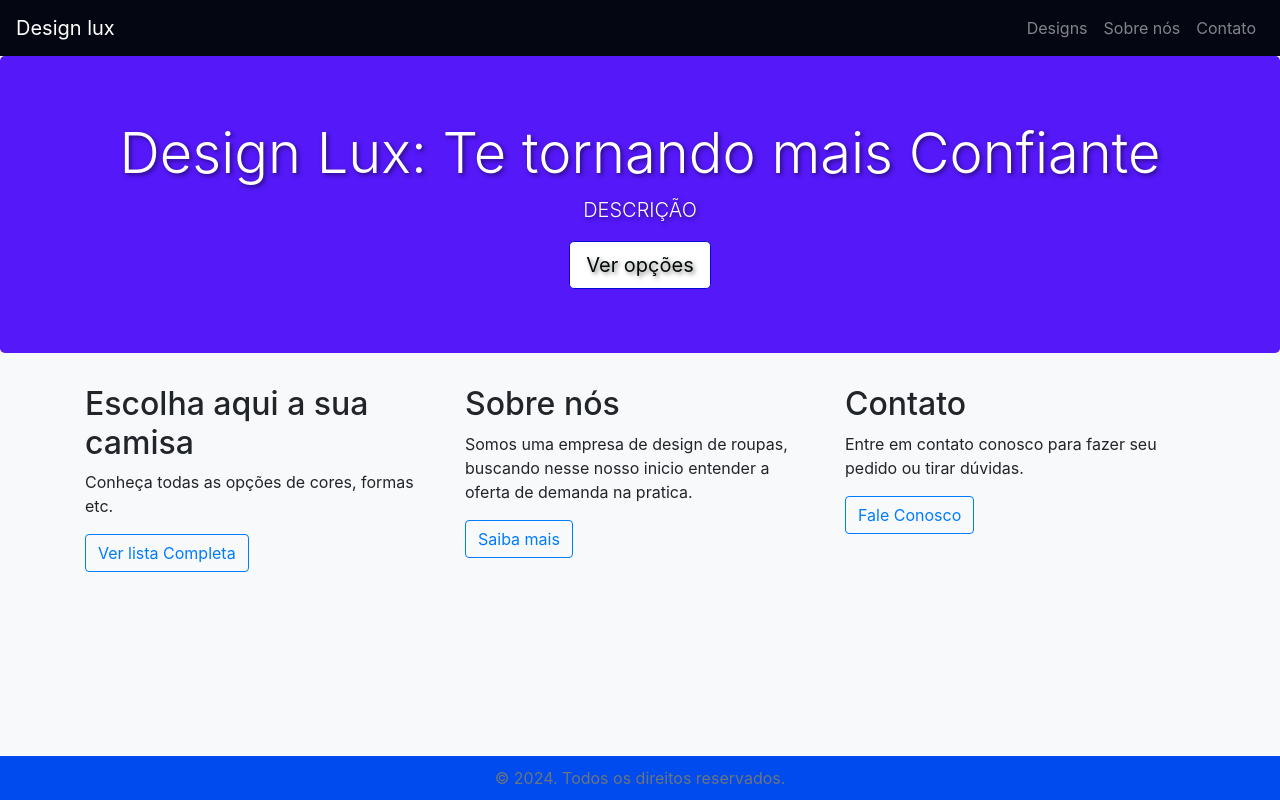
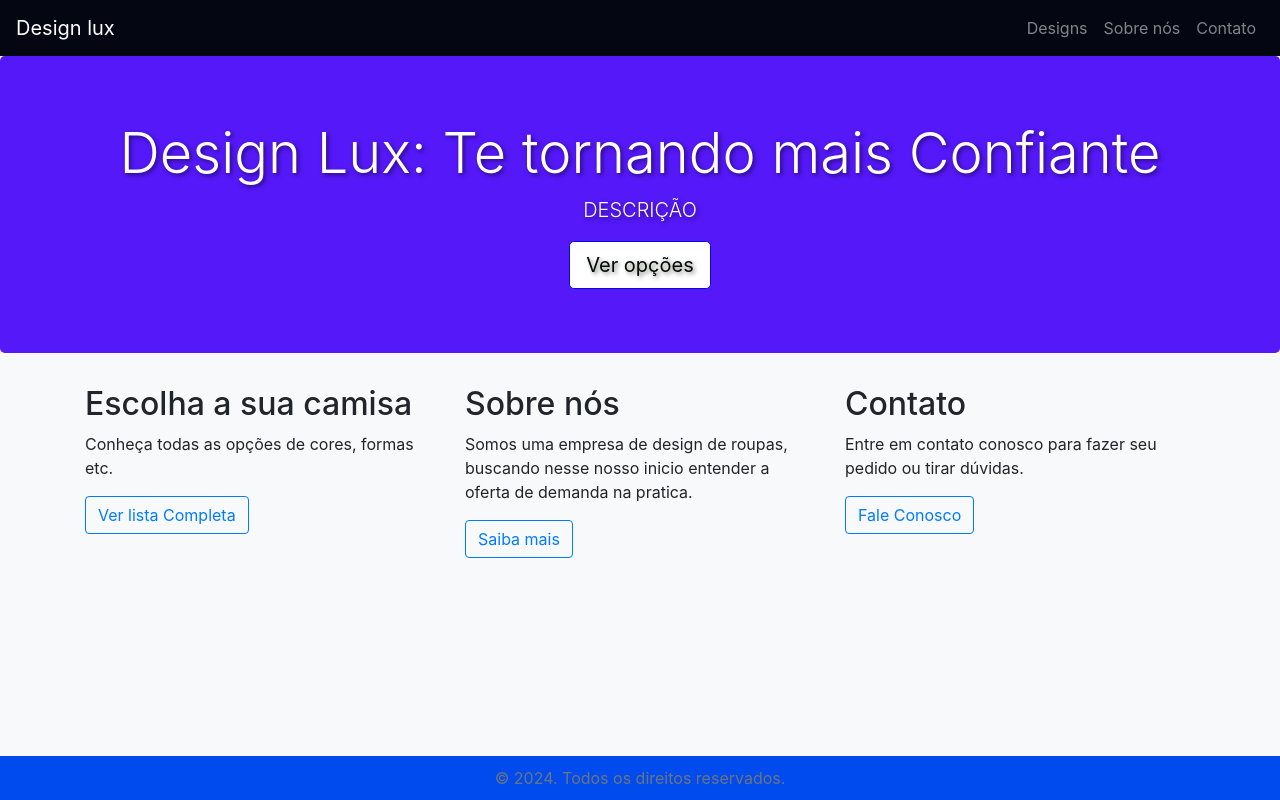
Before and after one commit to henrique1278/deploy-bot, a plain HTML site: page index.html in a window 1280 px wide. Drawn offline with nearby package versions, Linux system fonts and the light colour scheme.

Commit message:
este é um teste
teste

```diff
--- a/index.html
+++ b/index.html
@@ -109,7 +109,7 @@
   <div class="container">
     <div class="row">
       <div class="col-md-4">
-        <h2>Escolha aqui a sua camisa</h2>
+        <h2>Escolha a sua camisa</h2>
         <p>Conheça todas as opções de cores, formas etc.</p>
         <a class="btn btn-outline-primary" href="#" role="button">Ver lista Completa</a>
       </div>
```
